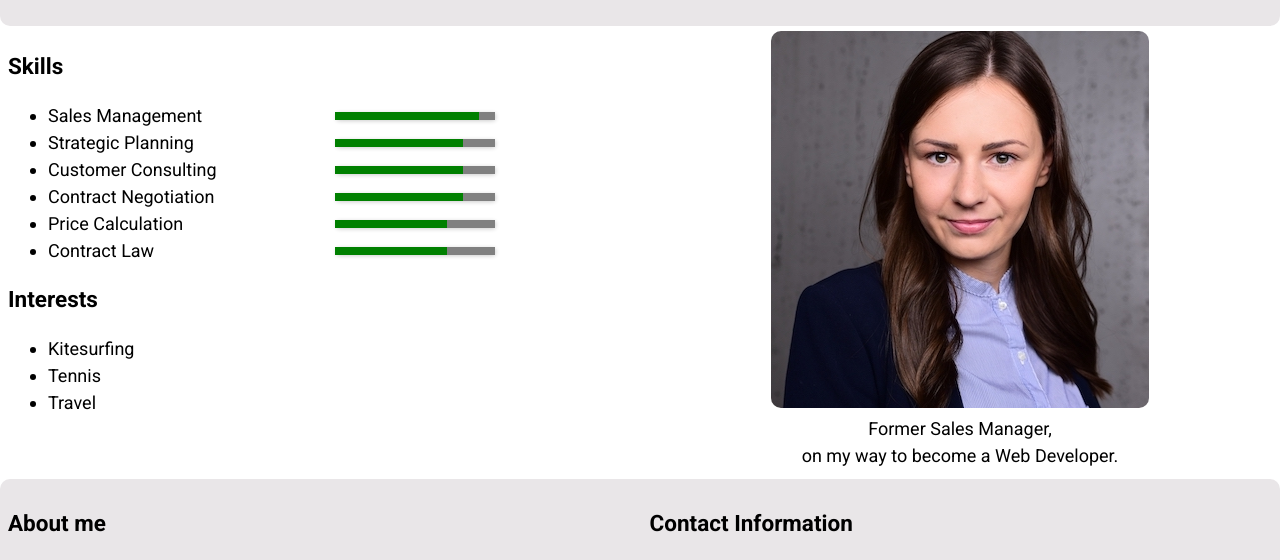
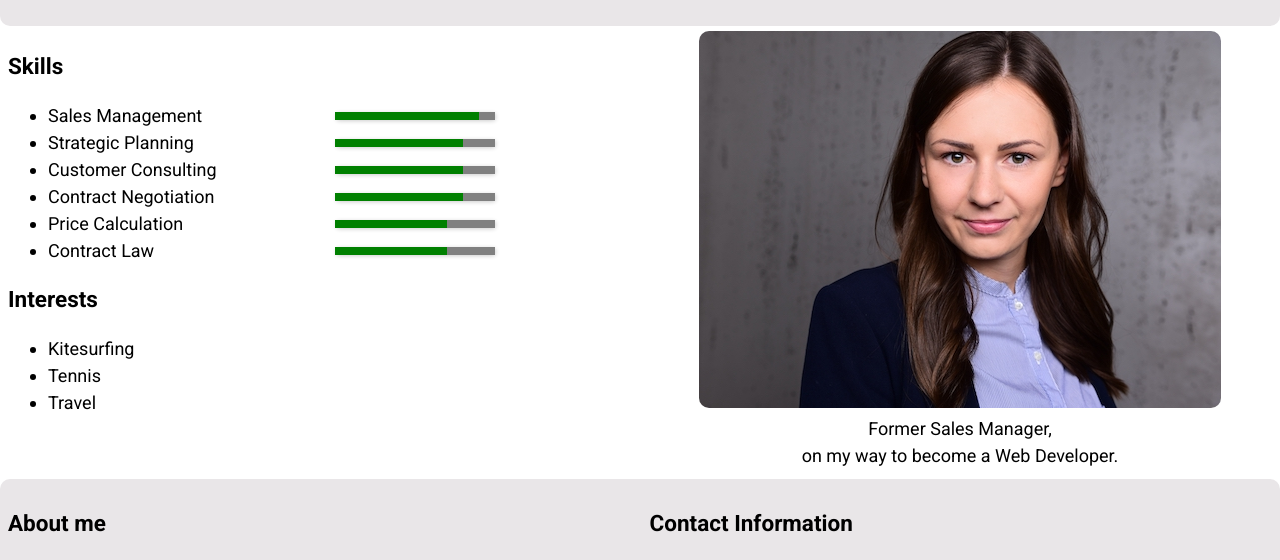
Before and after one commit to eileenfuerstenau/personal-website, a plain HTML site: page index.html in a window 1280 px wide. Shown: the part 86-646 px from the top of the page. Drawn offline with Linux system fonts and the light colour scheme.

Commit message:
Add srcset

```diff
--- a/index.html
+++ b/index.html
@@ -21,7 +21,11 @@
     </header>
     <main>
       <section class="intro">
-        <img src="images/testbild.jpg" alt="">
+        <picture>
+          <source media="(min-width: 1050px)" srcset="images/profilgross.jpg">
+          <source srcset="images/testbild.jpg">
+          <img src="images/testbild.jpg" alt="">
+        </picture>
         <br />
         Former Sales Manager, <br />
         on my way to become a Web Developer.
```
